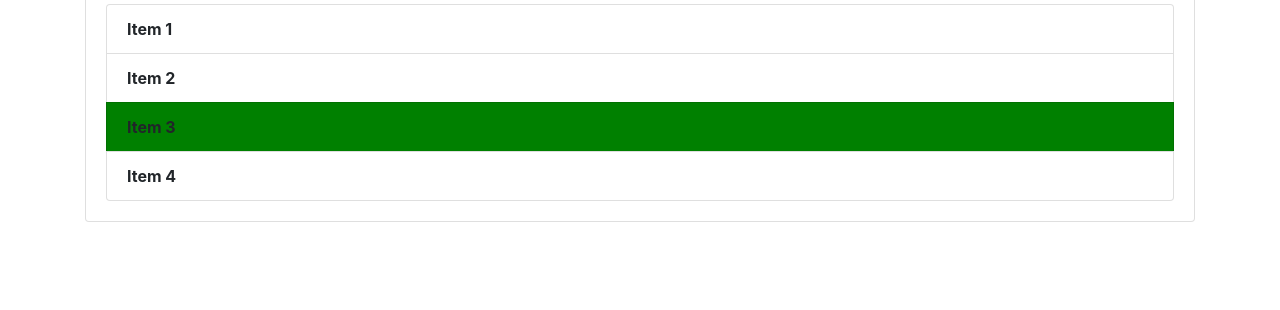
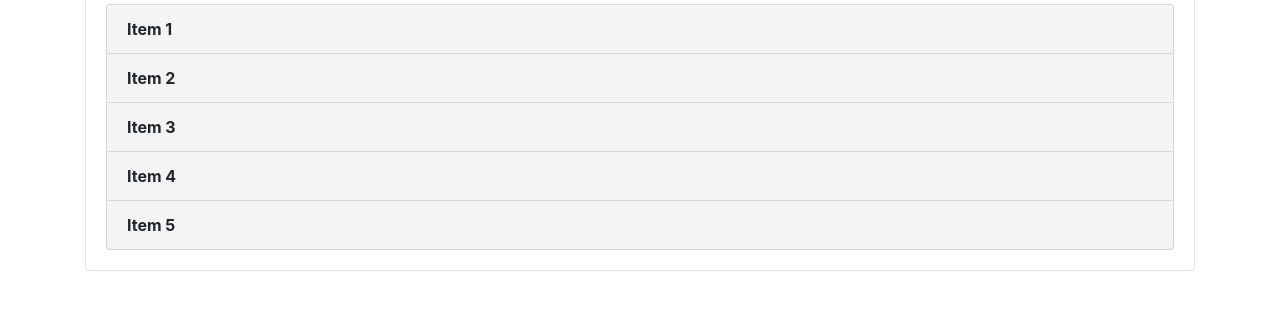
Before and after one commit to aadi-thedevguy/newrepo, a plain HTML site: page index.html in a window 1280 px wide. Shown: the part 276-586 px from the top of the page. Drawn offline with nearby package versions, Linux system fonts and the light colour scheme.

Commit message:
used getElementsByTagName

```diff
--- a/demo.js
+++ b/demo.js
@@ -3,6 +3,7 @@ console.log("I love git")
 const headerTitle = document.getElementById('header-title')
 const title1 = document.getElementsByClassName('title')
 const items = document.getElementsByClassName('list-group-item')
+const li = document.getElementsByTagName('li')
 
 headerTitle.style.borderBottom = 'solid 3px black'
 title1[0].style.fontWeight = 'bold'
@@ -11,5 +12,6 @@ title1[0].style.color = 'green'
 items[2].style.backgroundColor = 'green';
 for (let i = 0; i < items.length; i++) {
    items[i].style.fontWeight = 'bold'
+   li[i].style.backgroundColor = '#f4f4f4'
 
 }
--- a/index.html
+++ b/index.html
@@ -26,6 +26,7 @@
       <li class="list-group-item">Item 2</li>
       <li class="list-group-item">Item 3</li>
       <li class="list-group-item">Item 4</li>
+      <li class="list-group-item">Item 5</li>
     </ul>
    </div>
   </div>
```
